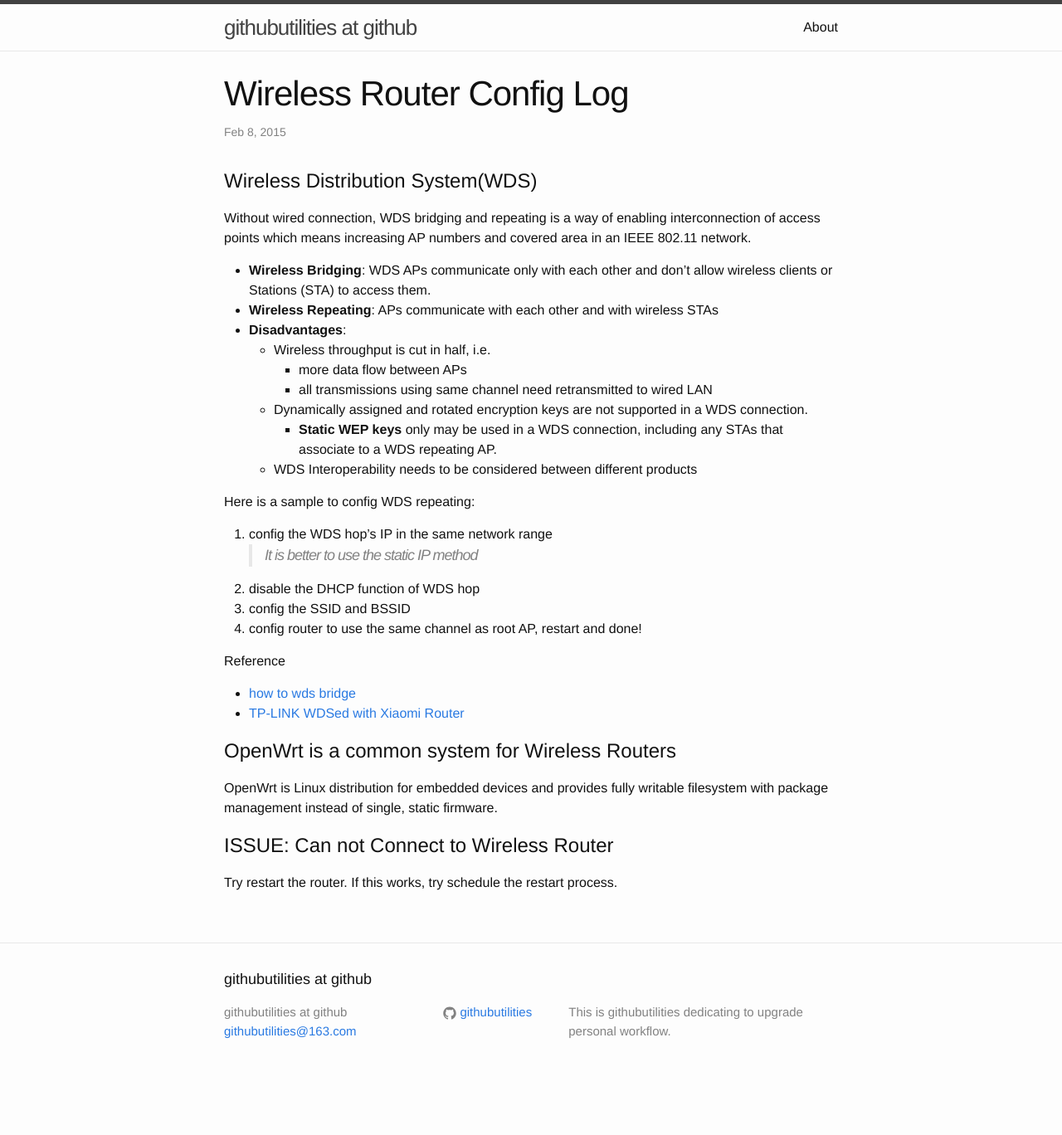
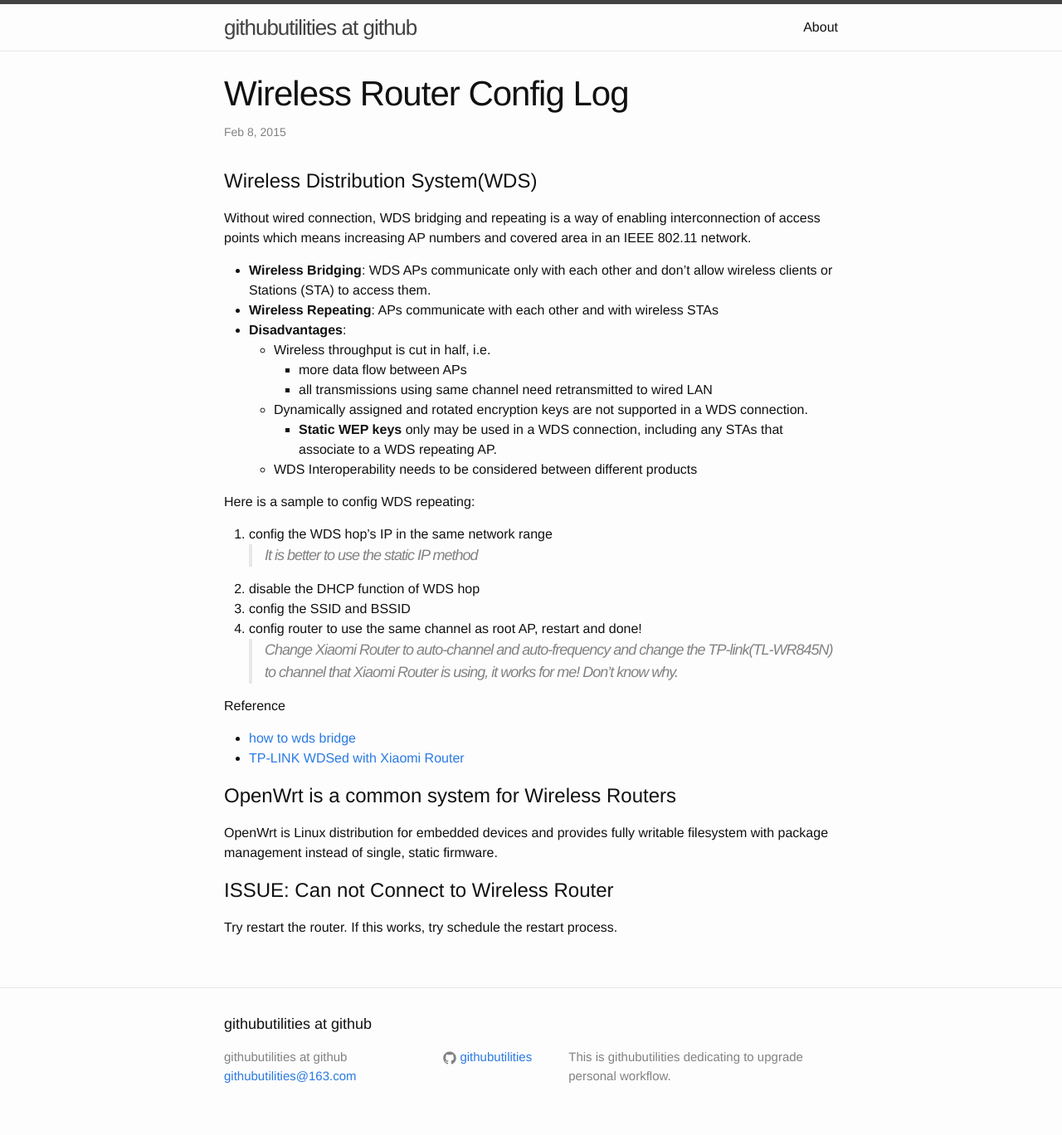
Before and after one commit to githubutilities/githubutilities.github.io, a Jekyll site: the page built from _posts/2015-02-08-wireless-router-config-log.markdown, in a window 1280 px wide. Shown: the whole page at 83% size. Built offline with Jekyll 4.4.1, drawn with Linux system fonts in a browser that asks for light colours; Markdown is read by kramdown in place of the engine named in the settings; before the commit the page ends 1314 px from its top, so only the background shows below that.

Commit message:
wds config accidentally works comment but detail unclear

```diff
--- a/_posts/2015-02-08-wireless-router-config-log.markdown
+++ b/_posts/2015-02-08-wireless-router-config-log.markdown
@@ -27,6 +27,7 @@ Here is a sample to config WDS repeating:
 2. disable the DHCP function of WDS hop
 3. config the SSID and BSSID
 4. config router to use the same channel as root AP, restart and done!
+    > Change Xiaomi Router to auto-channel and auto-frequency and change the TP-link(TL-WR845N) to channel that Xiaomi Router is using, it works for me! Don't know why.
 
 Reference
 
```
